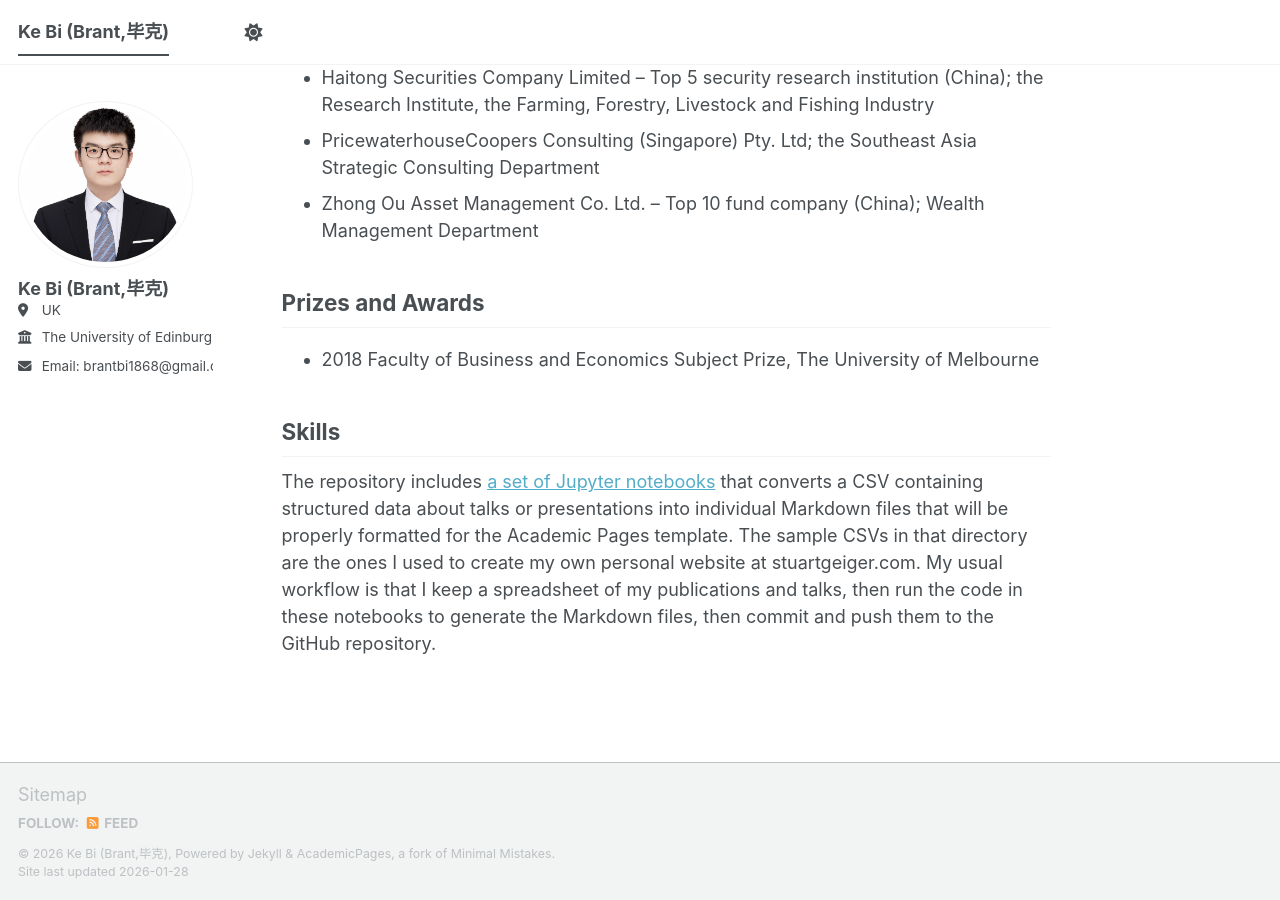
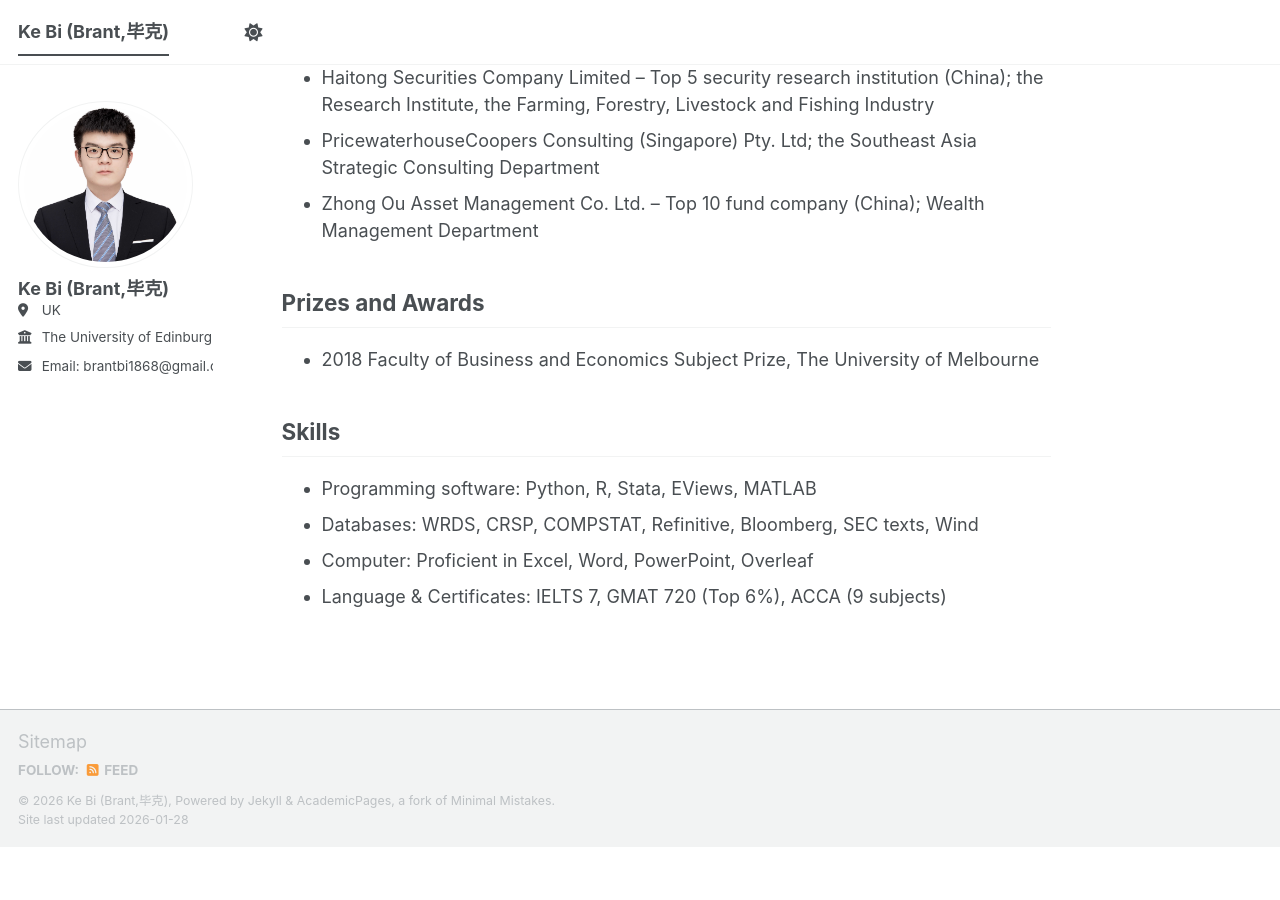
Before and after one commit to brant1868/brant1868.github.io, a Jekyll site: the page built from _pages/about.md, in a window 1280 px wide and 900 px high, scrolled down 1716 px. Built offline with Jekyll 4.4.1, drawn with Linux system fonts in a browser that asks for light colours; a script bundle is joined from its source files by our own code; library files that are not in the unit come from our copies; after the commit the page ends 2563 px from its top, so only the background shows below that.

Commit message:
Update about.md

```diff
--- a/_pages/about.md
+++ b/_pages/about.md
@@ -53,5 +53,7 @@ Prizes and Awards
 
 Skills
 ------
-The repository includes [a set of Jupyter notebooks](https://github.com/academicpages/academicpages.github.io/tree/master/markdown_generator
-) that converts a CSV containing structured data about talks or presentations into individual Markdown files that will be properly formatted for the Academic Pages template. The sample CSVs in that directory are the ones I used to create my own personal website at stuartgeiger.com. My usual workflow is that I keep a spreadsheet of my publications and talks, then run the code in these notebooks to generate the Markdown files, then commit and push them to the GitHub repository.
+- Programming software: Python, R, Stata, EViews, MATLAB
+- Databases: WRDS, CRSP, COMPSTAT, Refinitive, Bloomberg, SEC texts, Wind
+- Computer: Proficient in Excel, Word, PowerPoint, Overleaf
+- Language & Certificates: IELTS 7, GMAT 720 (Top 6%), ACCA (9 subjects)
```
